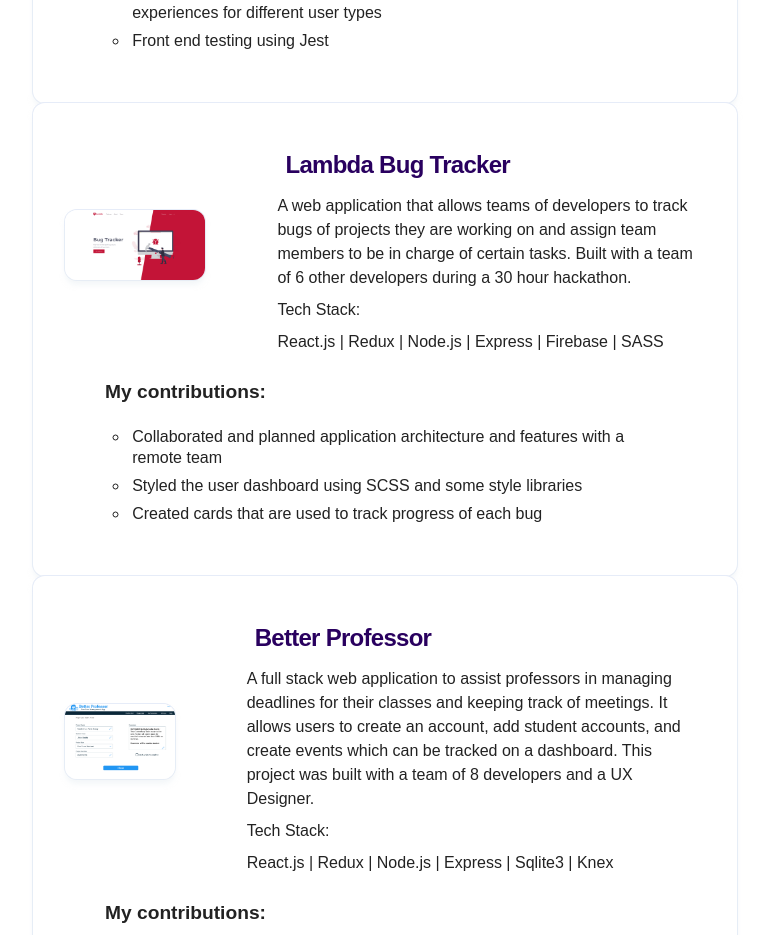
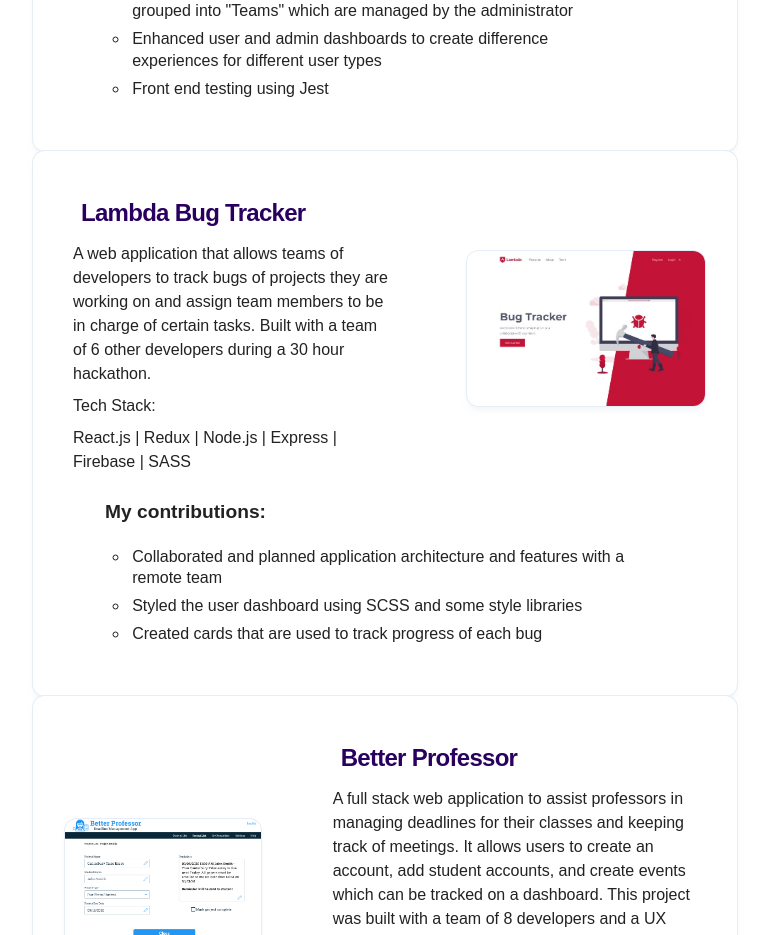
Before and after one commit to emilybruner/finalportfolio, a React (Create React App) app: page / in a window 1280 px wide. Shown: the part 1880-2815 px from the top of the page, without its empty margins (255-1024 px from the left). Built offline with nearby package versions, Linux system fonts and the light colour scheme.

Commit message:
started footer

```diff
--- a/src/components/Projects.js
+++ b/src/components/Projects.js
@@ -1,6 +1,6 @@
 import React from 'react';
 import '../sass/Projects.scss'
-import bugtracker from '../img/bugtracker.png';
+import bugtracker from '../img/bugtracker2.jpg';
 import kansha from '../img/kansha.png';
 import professor from '../img/betterprof.PNG'
 
@@ -37,15 +37,16 @@ export default function Projects() {
             </div>
             <div class='projects-container'>
                 <div class='project-box'>
-                    <div class='project-image-container'>
-                        <img src={bugtracker} alt='gift box' class='project-pic'/>
-                    </div>
-                    <div class='project-summary-container'>
+
+                    <div class='project-summary-container-mid'>
                         <h6 class='project-title'>Lambda Bug Tracker</h6>
                         <p class ='project description'>A web application that allows teams of developers to track bugs of projects they are working on and assign team members to be in charge of certain tasks. Built with a team of 6 other developers during a 30 hour hackathon.</p>
                         <p>Tech Stack:</p>
                         <p class='techstack'> React.js | Redux | Node.js | Express | Firebase | SASS</p>
 
+                    </div>
+                    <div class='project-image-container' id='bigbug'>
+                        <img src={bugtracker} alt='gift box' class='project-pic'/>
                     </div>
 
                 </div>
--- a/src/sass/Projects.scss
+++ b/src/sass/Projects.scss
@@ -24,15 +24,16 @@
 
 
     .project-image-container {
-        width: 80%;
+      width: 70rem;
 
 
         img {
             width: 100%;
-            height: 100%;
             border-radius: 12px;
             box-shadow: 0 5px 5px 0 rgba(233, 240, 243, 0.5), 0 0 0 1px #E6ECF8;
         }
+
+
 
 
     }
@@ -90,6 +91,22 @@
 
         }
 
+        .project-summary-container-mid {
+            margin-right: 4rem;
+
+            .project-title {
+                font-family: "eurostile", sans-serif;
+                font-weight: 700;
+                color: rgb(41, 0, 95);
+                font-size: 1.5rem;
+                line-height: 1.125;
+                letter-spacing: -.03em;
+                margin: 1rem;
+            }
+
+        }
+
+
 
 
     }
```
Also changed, not shown: src/components/Footer.js (added, +9 -0 lines), src/img/bugtracker.png (deleted), src/img/bugtracker2.jpg (added).
